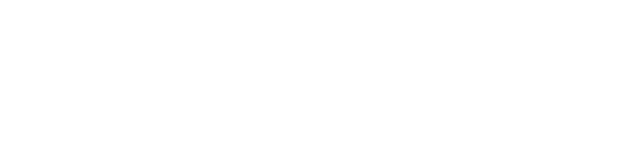
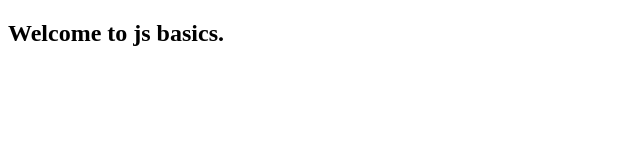
Before and after one commit to Hiteshnishad/javascript-batch1, a plain HTML site: page Day1/index.html in a window 1280 px wide. Shown: the whole page, without its empty margins (0-640 px from the left). Drawn offline with Linux system fonts and the light colour scheme.

Commit message:
Update index.html

```diff
--- a/Day1/index.html
+++ b/Day1/index.html
@@ -8,6 +8,7 @@
     <title>Document</title>
 </head>
 <body>
+    <h2>Welcome to js basics.</h2>
     <script src="script/file1.js"></script>
 </body>
 </html>
```
